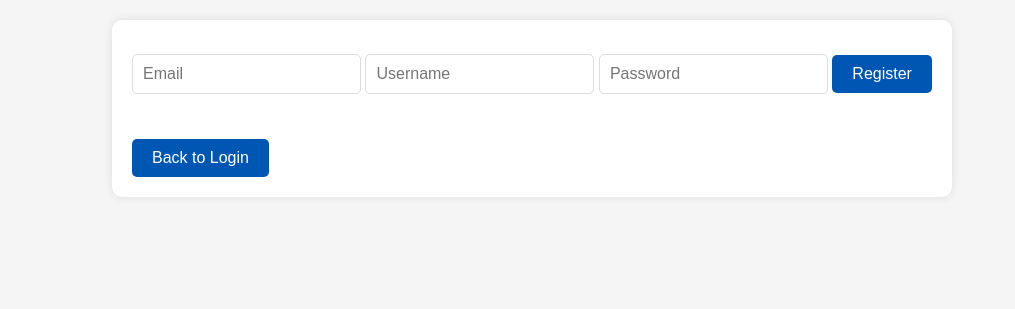
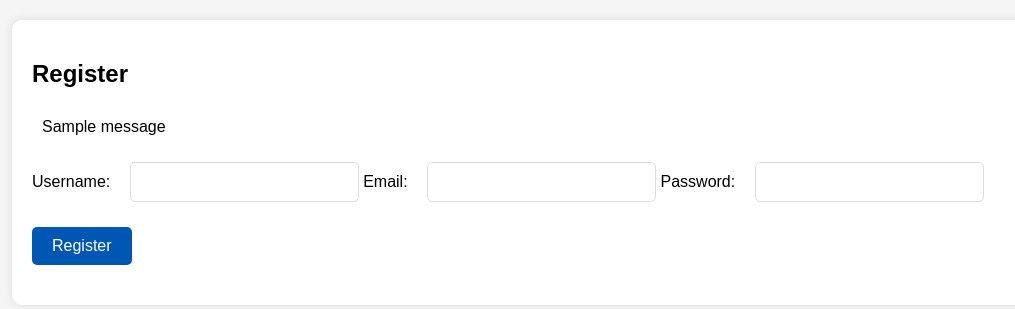
Before and after one commit to lcmiles/CS-421-Final-Project, a Flask app: page /register in a window 1280 px wide. Shown: the top 309 px of the page, without its empty margins (108-1123 px from the left). Run offline with Flask 3, Linux system fonts and the light colour scheme; tables that the repository leaves empty hold one stand-in row (values such as "Sample post"); one stand-in notice (Sample message) is shown.

Commit message:
changed stylings

```diff
--- a/app.py
+++ b/app.py
@@ -1,4 +1,4 @@
-from flask import Flask, render_template, request, redirect, url_for, session
+from flask import Flask, render_template, request, redirect, url_for, session, flash
 
 from flask_cors import CORS
 
@@ -58,19 +58,32 @@ def register():
 
     if request.method == 'POST':
 
+        username = request.form.get('username')
+
         email = request.form.get('email')
-
-        username = request.form.get('username')
 
         password = request.form.get('password')
 
-        hashed_password = generate_password_hash(password, method='pbkdf2:sha256')
+        existing_user = User.query.filter_by(username=username).first()
 
-        create_user(email, username, hashed_password)
+        if existing_user:
+
+            flash('Username already taken. Please choose a different username.', 'error')
+
+            return redirect(url_for('register'))
+
+        new_user = User(username=username, email=email, password=generate_password_hash(password))
+
+        db.session.add(new_user)
+
+        db.session.commit()
+
+        flash('Account created successfully!', 'success')
 
         return redirect(url_for('login'))
 
     return render_template('register.html')
+
 
 @app.route('/login', methods=['GET', 'POST'])
 
--- a/static/style.css
+++ b/static/style.css
@@ -20,7 +20,7 @@ body {
 
     width: 80%;
 
-    max-width: 800px;
+    max-width: 1000px;
 
     margin: 20px auto;
 
@@ -158,6 +158,8 @@ input[type="text"], input[type="email"], input[type="password"], textarea {
 
     font-size: 16px;
 
+    margin-left: 15px;
+
 }
 
 input[type="submit"], button {
@@ -204,7 +206,7 @@ input[type="submit"]:hover, button:hover {
 
     display: flex;
 
-    justify-content: space-between;
+    justify-content: left;
 
     align-items: center;
 
@@ -232,9 +234,9 @@ input[type="submit"]:hover, button:hover {
 
     margin-top: 20px;
 
-    width: 80%;
+    width: 95%;
 
-    max-width: 800px;
+    max-width: 1000px;
 
     text-align: center;
 
@@ -304,6 +306,8 @@ input[type="submit"]:hover, button:hover {
 
     margin-right: 10px; /* Space between picture and username */
 
+    background-color: white;
+
 }
 
 .post-profile-picture {
@@ -317,3 +321,55 @@ input[type="submit"]:hover, button:hover {
     margin-right: 10px; /* Space between picture and username */
 
 }
+
+.flashes {
+
+    list-style-type: none;
+
+    padding: 0;
+
+}
+
+.flashes li {
+
+    padding: 10px;
+
+    margin-bottom: 10px;
+
+    border-radius: 5px;
+
+}
+
+.flashes li.error {
+
+    background-color: #f8d7da;
+
+    color: #721c24;
+
+}
+
+.bio {
+
+    text-align: left;
+
+    text-wrap: stable;
+
+}
+
+.email {
+
+    text-align: left;
+
+    text-wrap: stable;
+
+}
+
+h2, h3 {
+
+    text-align: left;
+
+}
+
+h1 {
+    text-align: center;
+}
--- a/templates/index.html
+++ b/templates/index.html
@@ -73,7 +73,7 @@
 
                     <span class="username-container"><a style="color:dodgerblue" href="{{ url_for('view_profile', username=post.user.username) }}" class="username">{{ post.user.username }}</a></span>
 
-                    <span>{{ post.timestamp.strftime('%Y-%m-%d %H:%M:%S') }}</span>
+                    <span class="time">{{ post.timestamp.strftime('%Y-%m-%d %H:%M:%S') }}</span>
 
                 </div>
 
--- a/templates/register.html
+++ b/templates/register.html
@@ -14,19 +14,43 @@
 
     <div class="container">
 
-        <form action="/register" method="post">
+        <h2>Register</h2>
 
-            <input placeholder="Email" name="email" type="email" required>
+        {% with messages = get_flashed_messages(with_categories=true) %}
 
-            <input placeholder="Username" name="username" type="text" required>
+            {% if messages %}
 
-            <input placeholder="Password" name="password" type="password" required>
+                <ul class="flashes">
+
+                    {% for category, message in messages %}
+
+                        <li class="{{ category }}">{{ message }}</li>
+
+                    {% endfor %}
+
+                </ul>
+
+            {% endif %}
+
+        {% endwith %}
+
+        <form action="{{ url_for('register') }}" method="post">
+
+            <label for="username">Username:</label>
+
+            <input type="text" id="username" name="username" required>
+
+            <label for="email">Email:</label>
+
+            <input type="email" id="email" name="email" required>
+
+            <label for="password">Password:</label>
+
+            <input type="password" id="password" name="password" required>
 
             <input type="submit" value="Register">
 
         </form>
-
-        <button onclick="window.location.href='{{ url_for('login') }}'">Back to Login</button>
 
     </div>
 
```
Also changed, not shown: templates/profile.html (+17 -4 lines), instance/database.db.
